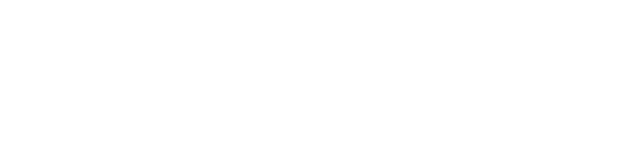
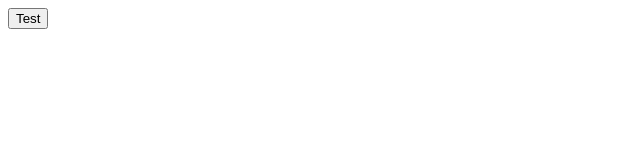
Before and after one commit to AaryamMaheshwary/Darts-Aim-Calculator, a plain HTML site: page index.html in a window 1280 px wide. Shown: the whole page, without its empty margins (0-640 px from the left). Drawn offline with Linux system fonts and the light colour scheme.

Commit message:
Added 'get_score()' function

```diff
--- a/index.html
+++ b/index.html
@@ -10,6 +10,7 @@
     <title>Darts Aim Simulator</title>
 </head>
 <body>
+    <button onclick="get_score(0, 0)">Test</button>
     <script type='text/javascript' src='js/main.js'></script>
 </body>
 </html>
--- a/js/main.js
+++ b/js/main.js
@@ -0,0 +1,41 @@
+function get_score(x, y) {
+    // Get the angle between the positive x axis and the dart
+    var angle = Math.atan2(y, x) * 180 / Math.PI
+    if (angle < 0) angle += 360
+
+    // Get the distance between the dart and the center of the board
+    var dist = Math.sqrt(Math.pow(x, 2) + Math.pow(y, 2))
+
+    // Check if the dart has hit the bullseye or has missed the target
+    if (dist <= 10) return 50
+    else if (dist <= 20) return 25
+    else if (dist > 144) return 0
+
+    // Find the score of the dart based on its angle
+    if (angle >= 351 || angle < 9) var score = 6
+    else if (angle >= 9 && angle < 27) var score = 13
+    else if (angle >= 27 && angle < 45) var score = 4
+    else if (angle >= 45 && angle < 63) var score = 18
+    else if (angle >= 63 && angle < 81) var score = 1
+    else if (angle >= 81 && angle < 99) var score = 20
+    else if (angle >= 99 && angle < 117) var score = 5
+    else if (angle >= 117 && angle < 135) var score = 12
+    else if (angle >= 135 && angle < 153) var score = 9
+    else if (angle >= 153 && angle < 171) var score = 14
+    else if (angle >= 171 && angle < 189) var score = 11
+    else if (angle >= 189 && angle < 207) var score = 8
+    else if (angle >= 207 && angle < 225) var score = 16
+    else if (angle >= 225 && angle < 243) var score = 7
+    else if (angle >= 243 && angle < 261) var score = 19
+    else if (angle >= 261 && angle < 279) var score = 3
+    else if (angle >= 279 && angle < 297) var score = 17
+    else if (angle >= 297 && angle < 315) var score = 2
+    else if (angle >= 315 && angle < 333) var score = 15
+    else if (angle >= 333 && angle < 351) var score = 10
+
+    // Check if the dart is on the double or triple ring
+    if (dist >= 74 && dist <= 84) score *= 3
+    else if (dist >= 134 && dist <= 144) score *= 2
+
+    return score
+}
```
